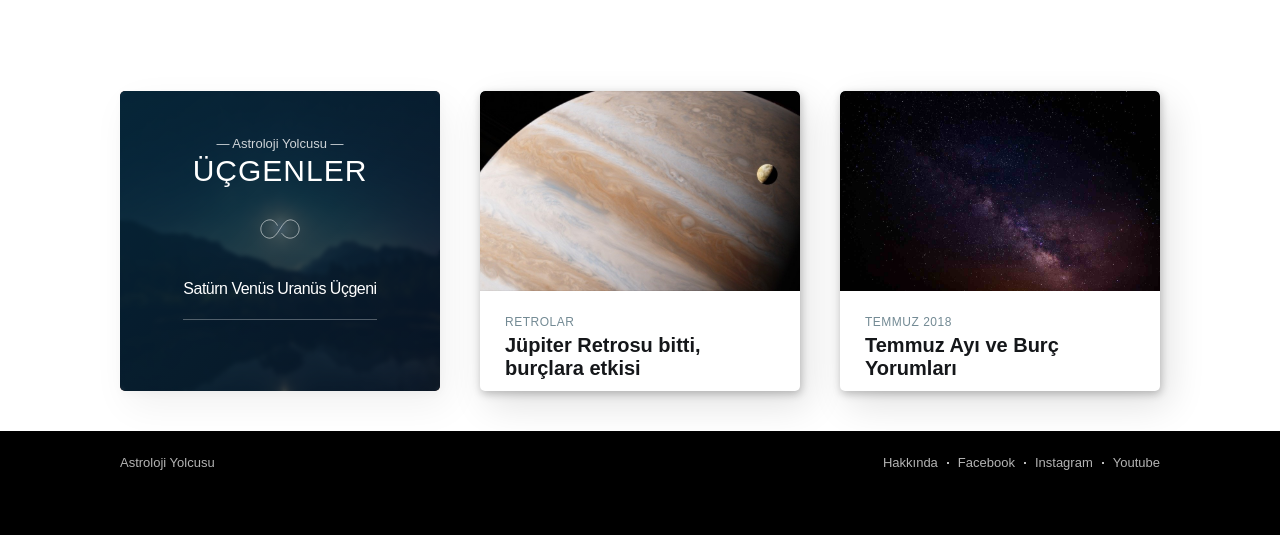
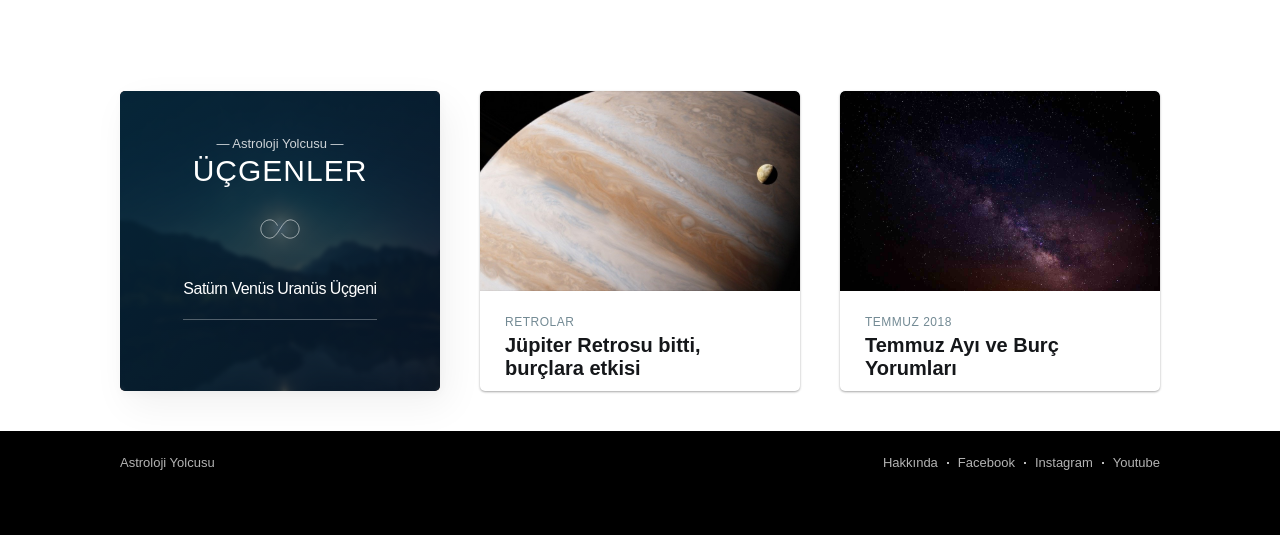
Before and after one commit to astrylcs/astrylcs.github.io, a Jekyll site: the page built from _posts/2018-07-10-ucgen.md, in a window 1280 px wide. Shown: the part 1438-1973 px from the top of the page. Built offline with Jekyll 4.4.1, drawn with Linux system fonts in a browser that asks for light colours.

Commit message:
Update box-shadow

```diff
--- a/_includes/style.scss
+++ b/_includes/style.scss
@@ -706,12 +706,12 @@
     background: #fff center center;
     background-size: cover;
     border-radius: 5px;
-    box-shadow: rgba(0,0,0,0.12) 8px 14px 38px, rgba(0,0,0,0.24) 1px 3px 8px;
+    box-shadow: 0 1px 3px rgba(0,0,0,0.12), 0 1px 2px rgba(0,0,0,0.24);
     transition: all 0.5s ease;
 }
 
 .post-card:hover {
-    box-shadow: rgba(0,0,0,0.16) 8px 28px 50px, rgba(0,0,0,0.23) 1px 6px 12px;
+    box-shadow: 0 14px 28px rgba(0,0,0,0.25), 0 10px 10px rgba(0,0,0,0.22);
     transition: all 0.4s ease;
     transform: translate3D(0, -1px, 0) scale(1.02);
 }
```
